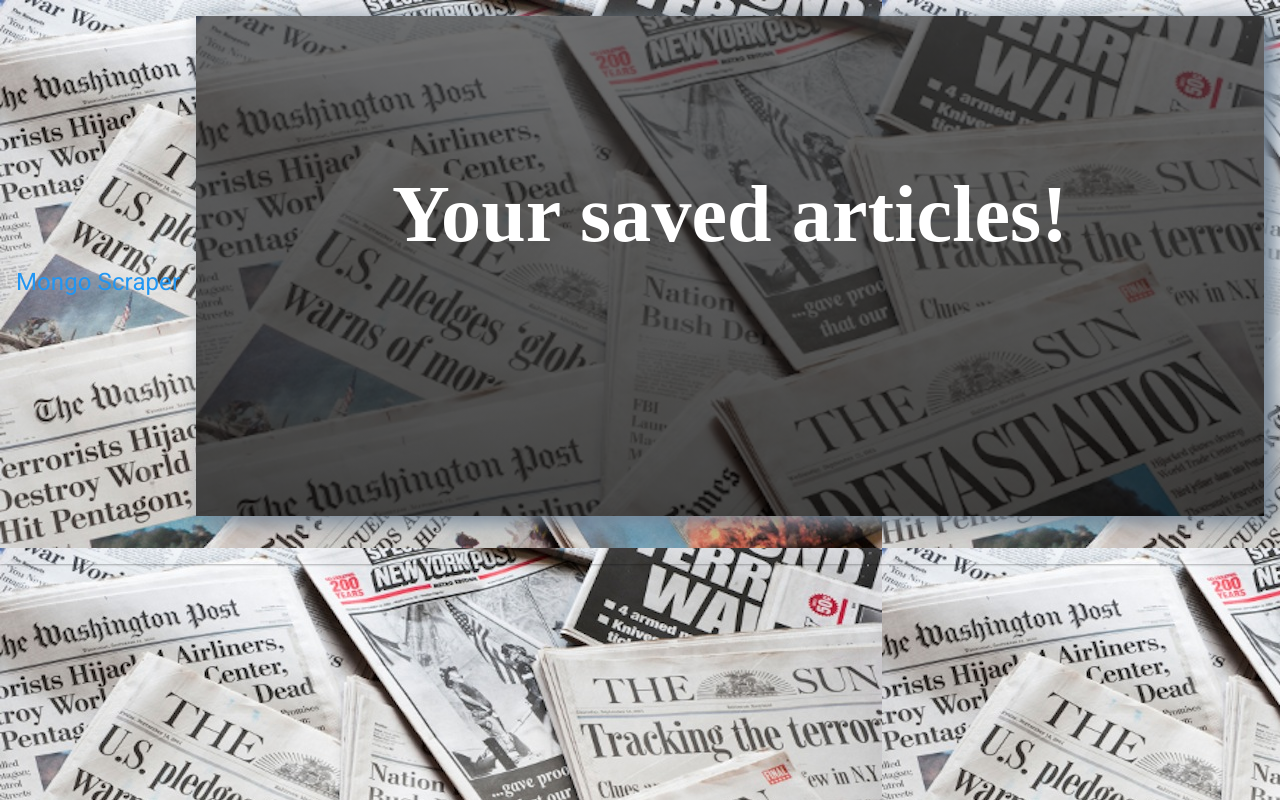
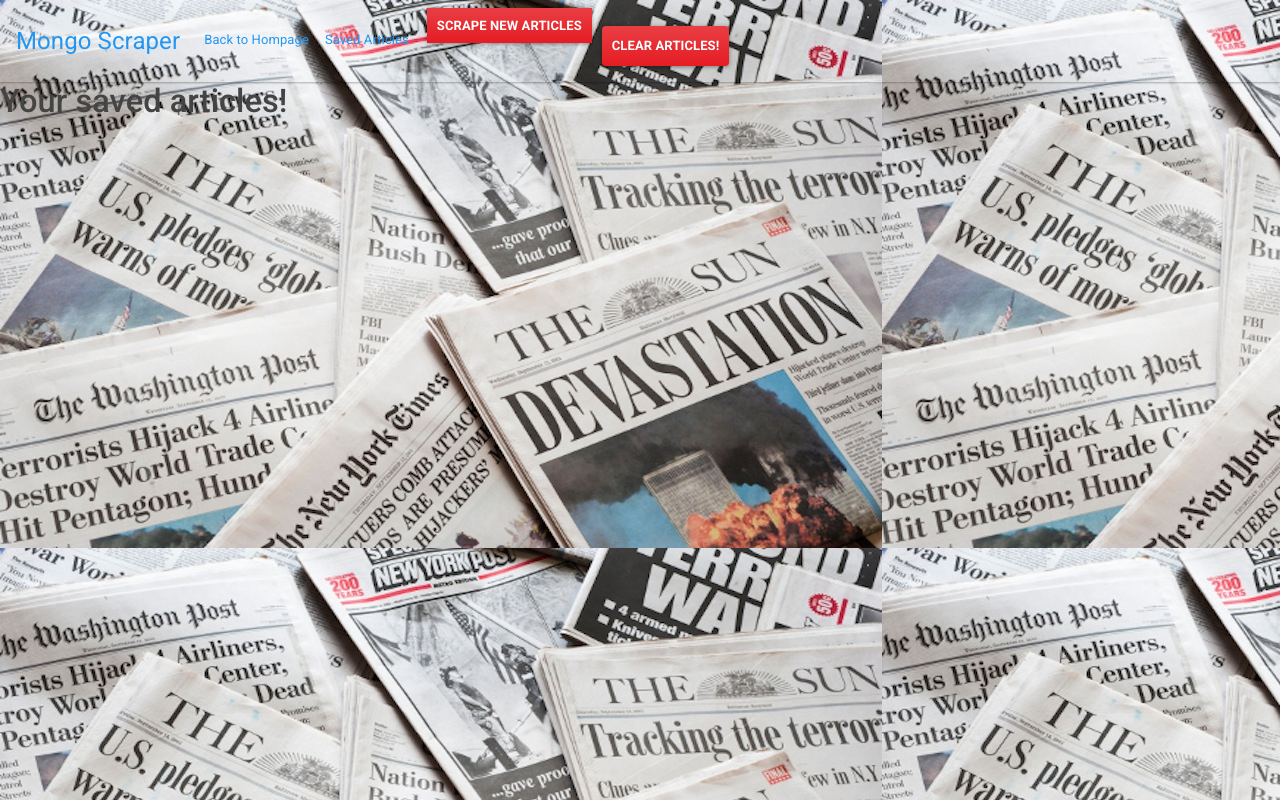
Before and after one commit to heyaudrey310/Fit-To-Scrape, a website: page public/saved.html in a window 1280 px wide. Drawn offline with nearby package versions, Linux system fonts and the light colour scheme; some packages are replaced by stand-ins of ours; a script that the page names is missing; a web font is replaced by a local one.

Commit message:
add code

```diff
--- a/package.json
+++ b/package.json
@@ -12,7 +12,8 @@
     "init": "^0.1.2",
     "mongojs": "^2.6.0",
     "mongoose": "^5.5.15",
-    "morgan": "^1.9.1"
+    "morgan": "^1.9.1",
+    "path": "^0.12.7"
   },
   "devDependencies": {},
   "scripts": {
--- a/public/saved.html
+++ b/public/saved.html
@@ -17,11 +17,23 @@
             aria-expanded="false" aria-label="Toggle navigation">
             <span class="navbar-toggler-icon"></span>
         </button>
-        <div class="jumbotron text-center">
-            <div class="overlay">
-
+        <div class="collapse navbar-collapse" id="navcolor01">
+            <ul class="navbar-nav">
+                <li class="nav-item active">
+                    <a class="nav-link" href="/">Back to Hompage</a>
+                </li>
+                <li class="nav-item">
+                    <a class="nav-link" href="/saved">Saved Articles</a>
+                </li>
+                <li class="nav-item">
+                    <a class="btn-danger scrape-new">SCRAPE NEW ARTICLES</a>
+                </li>
+                <li class="nav-item">
+                    <a class="btn btn-danger clear">Clear Articles!</a>
+                </li>
+            </ul>
         </div>
-            <div class="background-image">
+    </nav>
 
     </div>
     <div class="caption">
--- a/server.js
+++ b/server.js
@@ -5,6 +5,7 @@
 var mongojs = require("mongojs");
 var mongoose = require("mongoose");
 var logger = require("morgan");
+var path= require("path");
 // Require axios and cheerio. This makes the scraping possible
 var axios = require("axios");
 var cheerio = require("cheerio");
```
Also changed, not shown: public/index.html (+3 -0 lines), 1 other file. Lines whose indentation alone changed are shown as unchanged.
